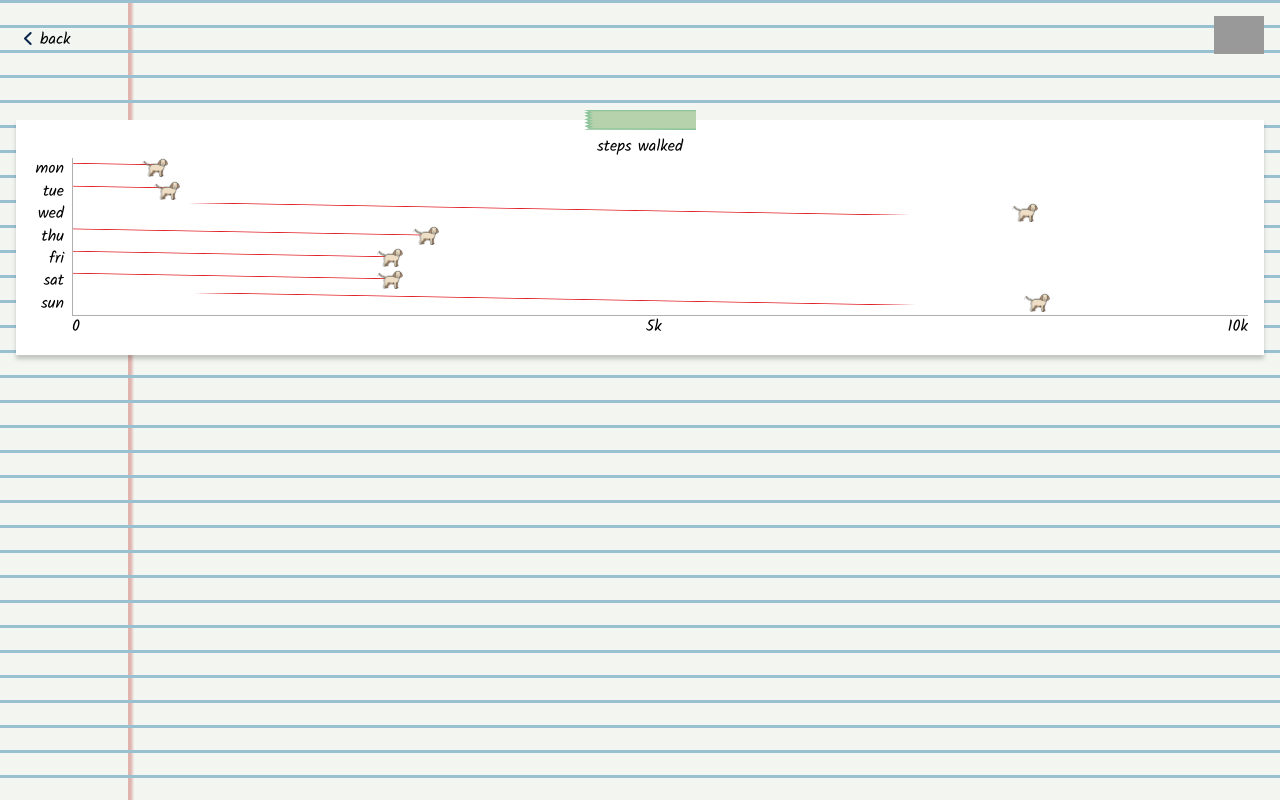
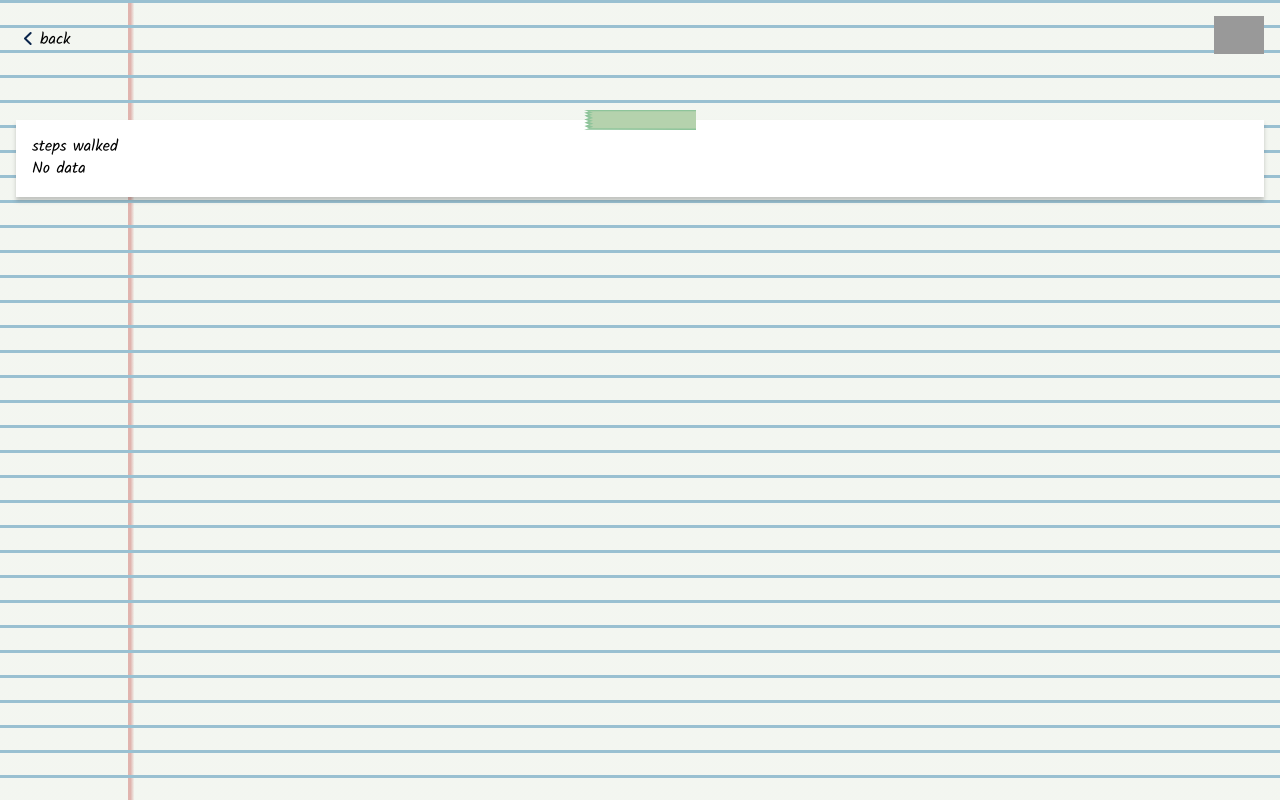
Before and after one commit to 21mdr1/dog-app, a React (Create React App) app in the folder client/: page /user in a window 1280 px wide. Built offline with nearby package versions, Linux system fonts and the light colour scheme; grey boxes are pictures that could not be loaded; the HTML template or start-up script is replaced by a standard one.

Commit message:
Graph user inputted data

```diff
--- a/client/src/components/Graph/Graph.js
+++ b/client/src/components/Graph/Graph.js
@@ -1,19 +1,36 @@
-import { getLast7Days, getWeekday } from '../../utils/dateUtils';
+import { getWeekday } from '../../utils/dateUtils';
 import { getRandomNum, roundToNext5000 } from '../../utils/mathUtils';
+import { getLastWeeksSteps } from '../../utils/storageUtils';
+import { useState, useEffect } from 'react';
 import './Graph.scss';
 
 function Graph() {
 
-    let dataObj = {dates: getLast7Days('timestamp'), values: []};
-    let dataArr = [];
+    // let dataObj = {dates: getLast7Days('timestamp'), values: []};
 
-    for (let date of dataObj.dates) {
-        let steps = getRandomNum(10000);
-        dataObj.values.push(steps);
-        dataArr.push({date: getWeekday(date), steps: steps});
+    let [ stepsArr, setStepsArr ] = useState([]);
+
+    useEffect(() => {
+        async function getSteps() {
+            let steps = await getLastWeeksSteps()
+            setStepsArr(steps);
+        }
+
+        getSteps();
+
+    }, [])
+
+    if ( stepsArr.length === 0) {
+        return (
+            <div className="graph__container">
+                <p>steps walked</p>
+                <p>No data</p>
+            </div>
+        );
     }
 
-    let maxLength = roundToNext5000(Math.max(...dataObj.values));
+    //let maxLength = roundToNext5000(Math.max(...stepsArr.values));
+    let maxLength = 10000;
 
     function GraphRow({ date, steps }) {
         const length = Math.round((steps / maxLength)*100);
@@ -35,7 +52,7 @@ function Graph() {
             <table className="graph">
                 <caption>steps walked</caption>
                 <tbody className='graph__body'>
-                    {dataArr.map((day) => {
+                    {stepsArr.map((day) => {
                         return (
                             <GraphRow key={day.date} date={day.date} steps={day.steps}/>
                         );
--- a/client/src/utils/storageUtils.js
+++ b/client/src/utils/storageUtils.js
@@ -1,5 +1,5 @@
 import axios from 'axios';
-import { getLast7Days } from "./dateUtils";
+import { getWeekday, getLast7Days } from "./dateUtils";
 
 // Local Storage Utils
 
@@ -58,31 +58,28 @@ function recordStepsLocally(steps) {
 
 // retrieve steps
 
-function lastWeeksSteps() {
+function getLastWeeksSteps() {
     //if (userIsSignedIn) {
         //return lastWeeksStepsRemotely();
     //} else {
-        return lastWeeksStepsLocally();
+        return getLastWeeksStepsLocally();
     //}
 }
 
-function lastWeeksStepsLocally() {
-    let data = localStorage.getItem('stepsWalked');
-    // add up last week's steps
+function getLastWeeksStepsLocally() {
+    let data = getLocally('stepsWalked') || [];
+
     let last7Days = [];
     for(let item of data) {
-        let date = item.date; // turn to date not timestamp
-        let added = false;
-        for(let day of last7Days) {
-            if (date === day.date) {
-                day.steps += item.steps;
-                added = true;
-                break;
-            }
-            if(!added) {
-                last7Days.append(day);
-            }
+        let date = getWeekday(item.timestamp); // maybe turn to date instead of weekday?
+
+        let index = last7Days.findIndex((el) => el.date === date);
+        if (index === -1) {
+            last7Days.push({date: date, steps: item.steps});
+            continue;
         }
+
+        last7Days[index].steps += item.steps;
     }
 
     return last7Days;
@@ -135,4 +132,4 @@ function recordPreferences(preference, value) {
 
 
 
-export { recordSteps, recordPreferences, lastWeeksSteps };
+export { recordSteps, recordPreferences, getLastWeeksSteps };
```
